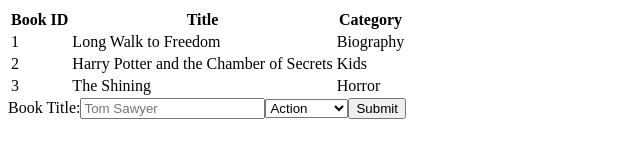
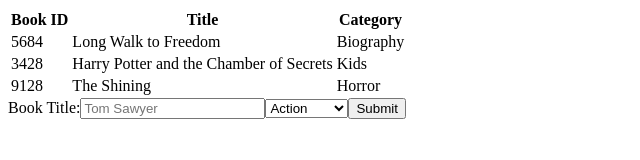
Before and after one commit to Joseph-Burke/Bookstore, a React (Create React App) app: page / in a window 1280 px wide. Shown: the top 160 px of the page, without its empty margins (0-640 px from the left). Built offline with nearby package versions, Linux system fonts and the light colour scheme.

Commit message:
Replace hardcoded book IDs with random integers

```diff
--- a/src/actions/index.js
+++ b/src/actions/index.js
@@ -1,16 +1,16 @@
 const [CREATE_BOOK, REMOVE_BOOK] = ['CREATE_BOOK', 'REMOVE_BOOK'];
 
-const createBook = bookObj => {
+const createBook = book => {
   return {
     type: CREATE_BOOK,
-    data: bookObj
+    book
   }
 };
 
-const removeBook = bookObj => {
+const removeBook = book => {
   return {
     type: REMOVE_BOOK,
-    data: bookObj
+    book
   }
 };
 
--- a/src/index.js
+++ b/src/index.js
@@ -5,20 +5,24 @@
 import { Provider } from "react-redux";
 import combinedReducer from "./reducers/index";
 
+const generateRandomID = () => {
+  return Math.floor(Math.random() * 10000)
+}
+
 const initialState = {
   books: [
     {
-      id: 1,
+      id: generateRandomID(),
       title: "Long Walk to Freedom",
       category: "Biography"
     },
     {
-      id: 2,
+      id: generateRandomID(),
       title: "Harry Potter and the Chamber of Secrets",
       category: "Kids"
     },
     {
-      id: 3,
+      id: generateRandomID(),
       title: "The Shining",
       category: "Horror"
     }
```
